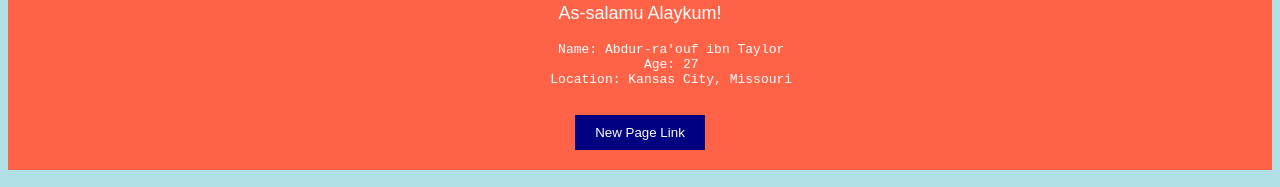
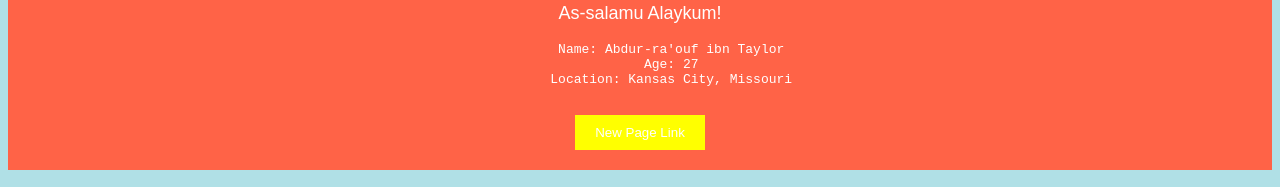
Before and after one commit to iantaylor4523-a11y/islam.love, a plain HTML site: page index.html in a window 1280 px wide. In both pictures the pointer is over the button "New Page Link". Shown: the part 115-302 px from the top of the page. Drawn offline with Linux system fonts and the light colour scheme.

Commit message:
Update index.html

```diff
--- a/index.html
+++ b/index.html
@@ -93,8 +93,8 @@ div.mycontainer div {
 	border: none;
 	cursor: pointer;
 	}
-.button-transition: hover {
-	background-color: darkorange;
+.button-transition:hover {
+	background-color: yellow;
 	}
 .flex-container {
 	display: flex;
```
